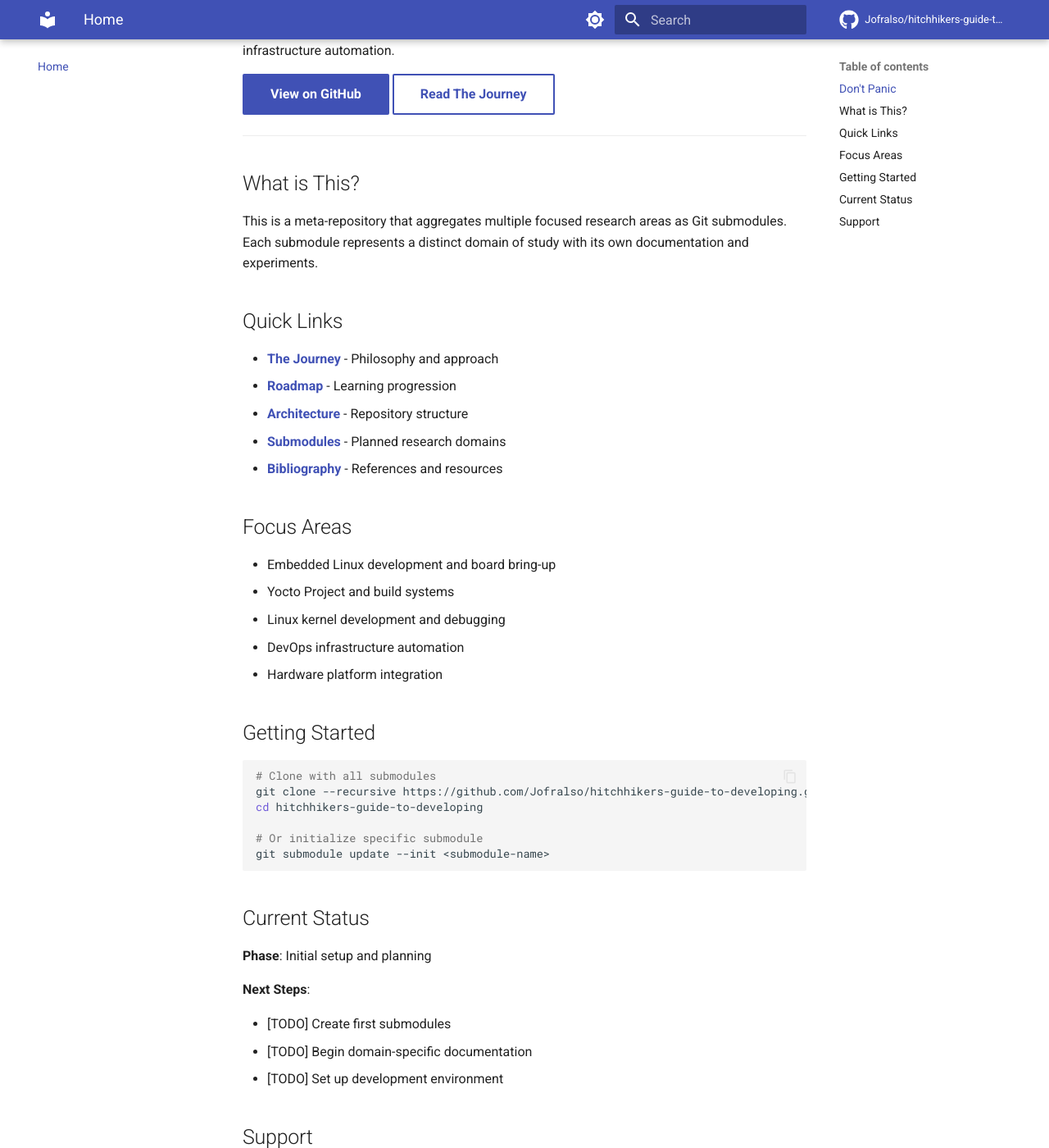
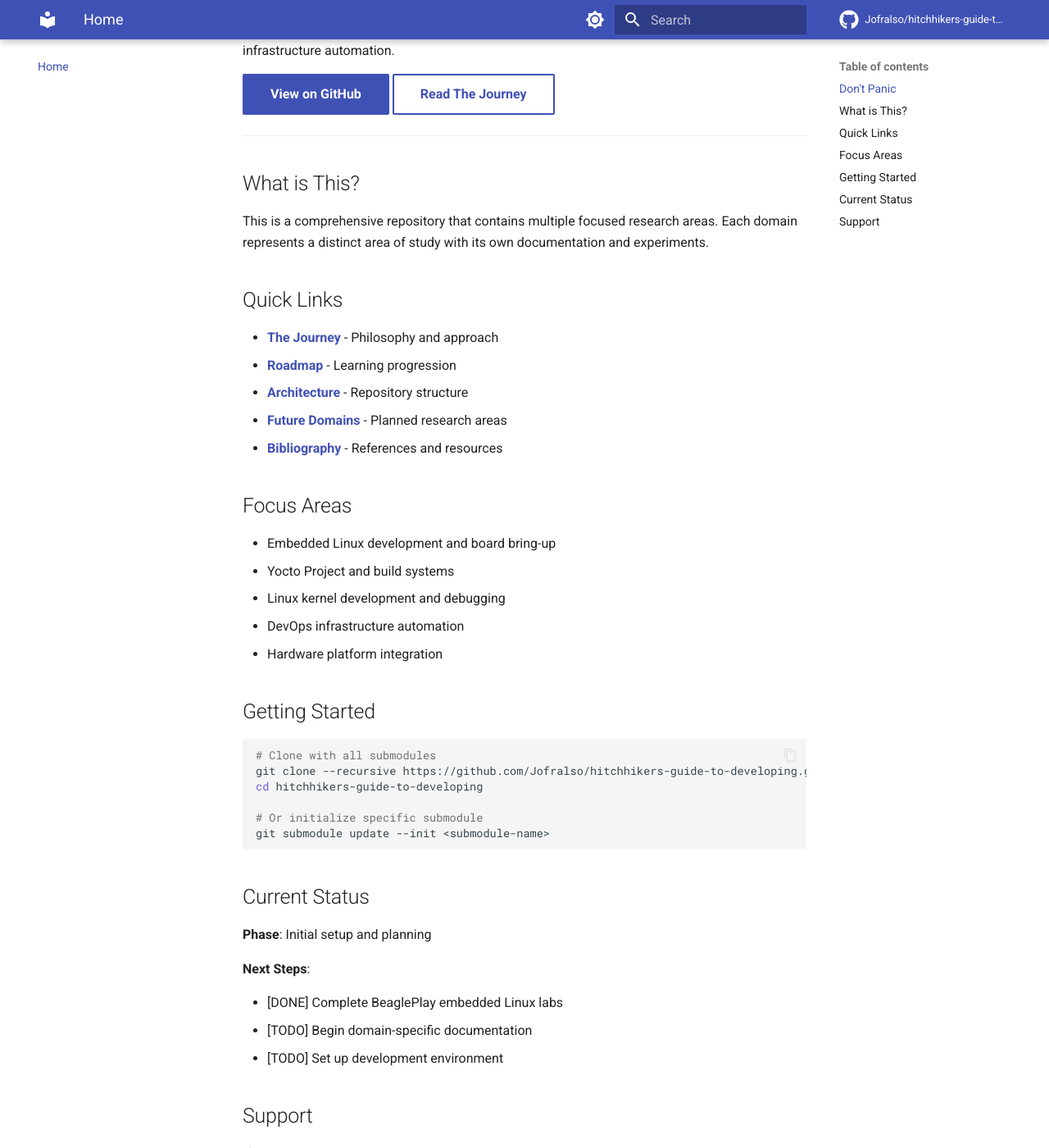
Before and after one commit to Jofralso/hitchhikers-guide-to-developing, an MkDocs documentation site: the page built from docs/index.md, in a window 1280 px wide and 1400 px high, scrolled down 323 px. Shown: the whole window at 82% size. Built offline with MkDocs 1.6.1 and Material for MkDocs 9.7.7, drawn with Linux system fonts in a browser that asks for light colours; comment, search, counter and statistics services are not loaded.

Commit message:
refactor: Remove submodule architecture, simplify to single repository
- Removed hardware-platforms submodule
- Updated .gitmodules to reflect no submodules approach
- Cleaned up all submodule references in documentation
- Updated ARCHITECTURE.md to reflect simpler structure
- Updated README.md workflow to domain-based approach
- Simplified index.md clone instructions
- All content now contained in main repository for simplicity

Rationale: Submodule architecture added unnecessary complexity for this
personal research repository. Single repository approach is simpler and
more maintainable.

```diff
--- a/docs/index.md
+++ b/docs/index.md
@@ -15,14 +15,14 @@
 
 ## What is This?
 
-This is a meta-repository that aggregates multiple focused research areas as Git submodules. Each submodule represents a distinct domain of study with its own documentation and experiments.
+This is a comprehensive repository that contains multiple focused research areas. Each domain represents a distinct area of study with its own documentation and experiments.
 
 ## Quick Links
 
 - **[The Journey](THE-JOURNEY.md)** - Philosophy and approach
 - **[Roadmap](ROADMAP.md)** - Learning progression
 - **[Architecture](ARCHITECTURE.md)** - Repository structure
-- **[Submodules](submodules/index.md)** - Planned research domains
+- **[Future Domains](submodules/index.md)** - Planned research areas
 - **[Bibliography](BIBLIOGRAPHY.md)** - References and resources
 
 ## Focus Areas
@@ -50,7 +50,7 @@
 
 **Next Steps**:
 
-- [TODO] Create first submodules
+- [DONE] Complete BeaglePlay embedded Linux labs
 - [TODO] Begin domain-specific documentation
 - [TODO] Set up development environment
 
```
Also changed, not shown: ARCHITECTURE.md (+6 -6 lines), README.md (+3 -3 lines), docs/TRAINING_ANALYSIS.md (+2 -2 lines).
